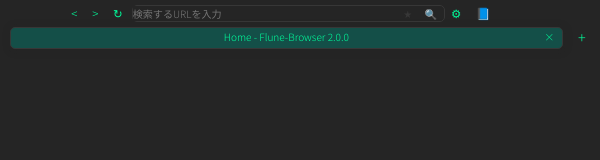
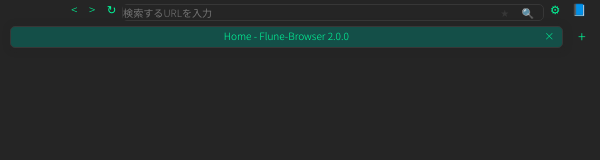
Before and after one commit to Mf-3d/Flune-Browser, an Electron app: page src/views/menu.html in a window 600 px wide. Drawn offline with Linux system fonts and the light colour scheme; no server answers.

Commit message:
[fix] ナビゲーションバーの右側の謎の余白を修正

```diff
--- a/src/style/style.css
+++ b/src/style/style.css
@@ -88,7 +88,11 @@
   margin: 0;
   margin-top: 0em;
   font-size: 1.0em;
-  width: 50%;
+  width: calc(100% - 5em);
+}
+
+#address_box > a {
+  text-align: right;
 }
 
 #address_box {
@@ -99,6 +103,7 @@
   background: var(--flune-main-background);
   margin-top: 0.3em;
   border: solid 1px var(--flune-main-border-color);
+  width: calc(100% - 10em);
 }
 
 .close_button {
@@ -134,3 +139,7 @@
 #bookmark.active {
   color: var(--flune-accent-color);
 }
+
+nav {
+  display: flex;
+}
```
